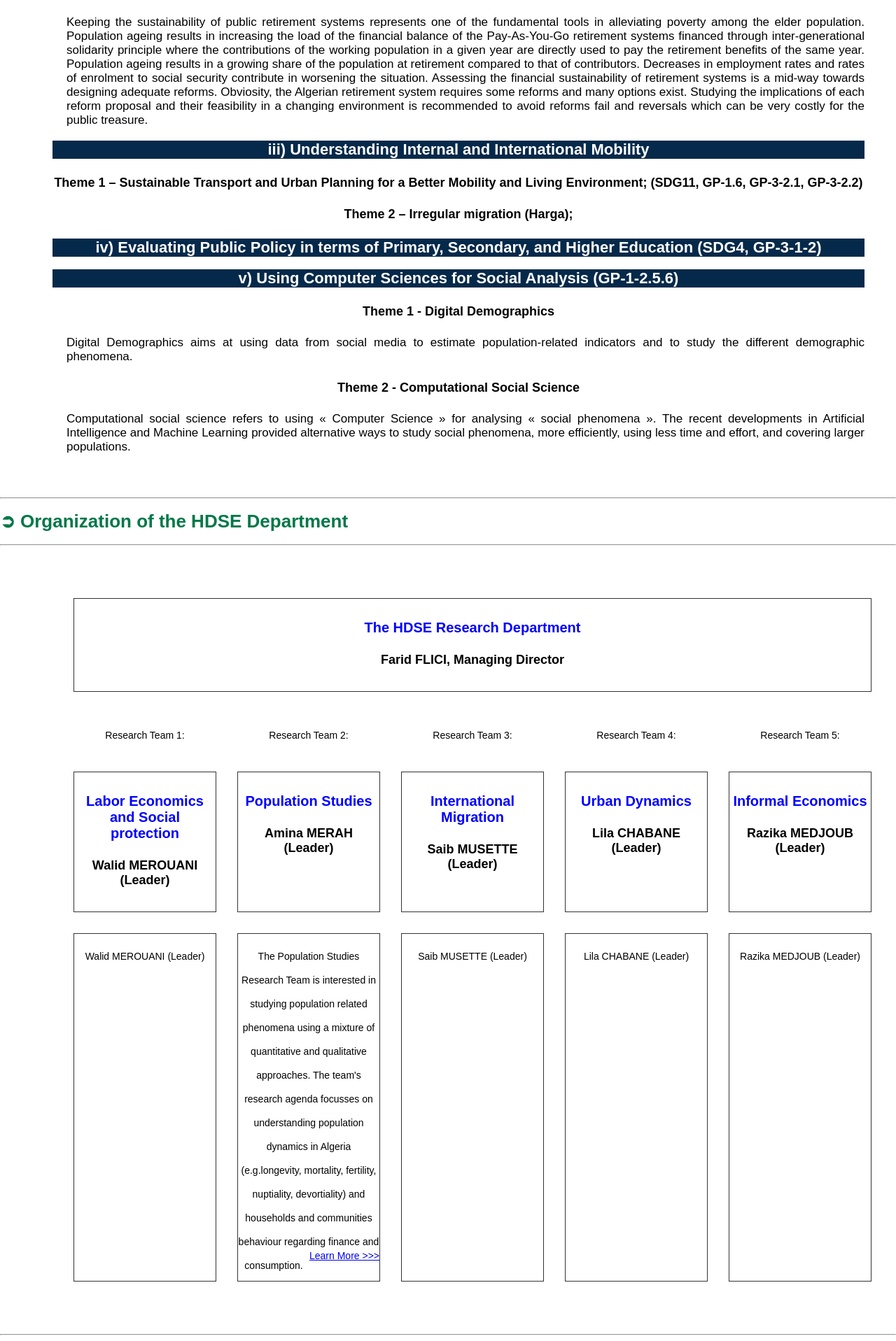
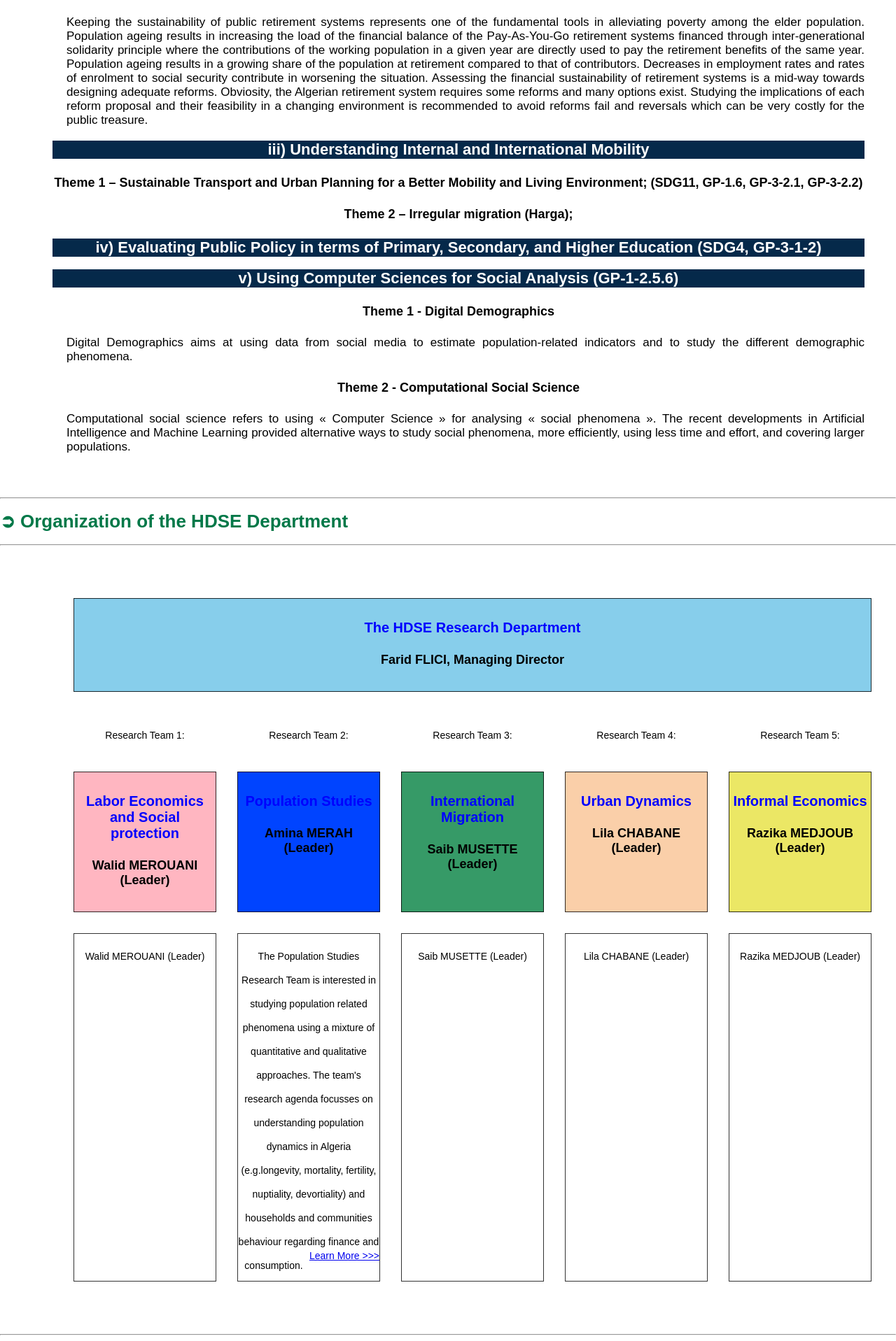
Before and after one commit to Farid-FLICI/farid-flici.github.io, a Jekyll site: the page hdse2.html, which Jekyll copies as it is, in a window 1280 px wide. Shown: the part 2312-4229 px from the top of the page at 70% size. Built offline with Jekyll 4.4.1, drawn with Linux system fonts in a browser that asks for light colours.

Commit message:
Update hdse2.html

```diff
--- a/hdse2.html
+++ b/hdse2.html
@@ -15,7 +15,7 @@ h4{              font-family: sans-serif; font-size: 18px; font-weight: bold ; t
 
 .grid-container {  display: grid;  grid-template-columns: 20% 20% 20% 20% 20%;  gap: 10px;  background-color: white;  padding: 10px;  margin: 10px}
 .grid-container > div {  background-color: white;  text-align: center;  padding: 10px 0;  margin: 10px;  font-size: 30px;}
-.item1 { border: 1px solid rgba(0, 0, 0, 0.8); grid-column: 1 / 6; background-color: #87CEEB}
+.item1 { border: 1px solid rgba(0, 0, 0, 0.8); grid-column: 1 / 6;}
 .item{border: 1px solid rgba(0, 0, 0, 0.8);}
 .item2{border: 0px solid rgba(0, 0, 0, 0.8);}
 
@@ -147,7 +147,7 @@ h4{              font-family: sans-serif; font-size: 18px; font-weight: bold ; t
 <div style="padding:25px 25px 25px 55px;margin:20px 20px 20px 20px; float: center; overflow: hidden">
 
  <div class="grid-container">
-  <div class="item1"><h3>The HDSE Research Department</h3>
+  <div class="item1" style="background-color: #87CEEB"><h3>The HDSE Research Department</h3>
                      <h4>Farid FLICI, Managing Director</h4></div>
   <div class="item2"><p2>Research Team 1:</p2></div>
   <div class="item2"><p2>Research Team 2:</p2></div>
@@ -155,11 +155,11 @@ h4{              font-family: sans-serif; font-size: 18px; font-weight: bold ; t
   <div class="item2"><p2>Research Team 4:</p2></div>
   <div class="item2"><p2>Research Team 5:</p2></div>
 
-  <div class="item"><h3>Labor Economics and Social protection</h3><h4>Walid MEROUANI (Leader)</h4>  </div>
-  <div class="item"><h3>Population Studies</h3><h4>Amina MERAH (Leader)</h4></div>
-  <div class="item"><h3>International Migration</h3><h4>Saib MUSETTE (Leader)</h4></div>
-  <div class="item"><h3>Urban Dynamics</h3><h4>Lila CHABANE (Leader)</h4></div>
-  <div class="item"><h3>Informal Economics</h3><h4>Razika MEDJOUB (Leader)</h4></div>
+  <div class="item" style="background-color: #FFB6C1"><h3>Labor Economics and Social protection</h3><h4>Walid MEROUANI (Leader)</h4>  </div>
+  <div class="item" style="background-color: #0044FF"><h3>Population Studies</h3><h4>Amina MERAH (Leader)</h4></div>
+  <div class="item" style="background-color: #369A67"><h3>International Migration</h3><h4>Saib MUSETTE (Leader)</h4></div>
+  <div class="item" style="background-color: #FACFA9"><h3>Urban Dynamics</h3><h4>Lila CHABANE (Leader)</h4></div>
+  <div class="item" style="background-color: #EBE765"><h3>Informal Economics</h3><h4>Razika MEDJOUB (Leader)</h4></div>
   <div class="item"><p2>Walid MEROUANI (Leader)</p2></div>
   <div class="item"><p2> The Population Studies Research Team is interested in studying population related phenomena using a mixture of quantitative and qualitative approaches. The team's research agenda focusses on understanding population dynamics in Algeria (e.g.longevity, mortality, fertility, nuptiality, devortiality) and households and communities behaviour   regarding finance and consumption. </p2>
   <p2 style= "float:right"><a href="https://farid-flici.github.io/ps.html"> Learn More >>> </a></p2></div>
```
